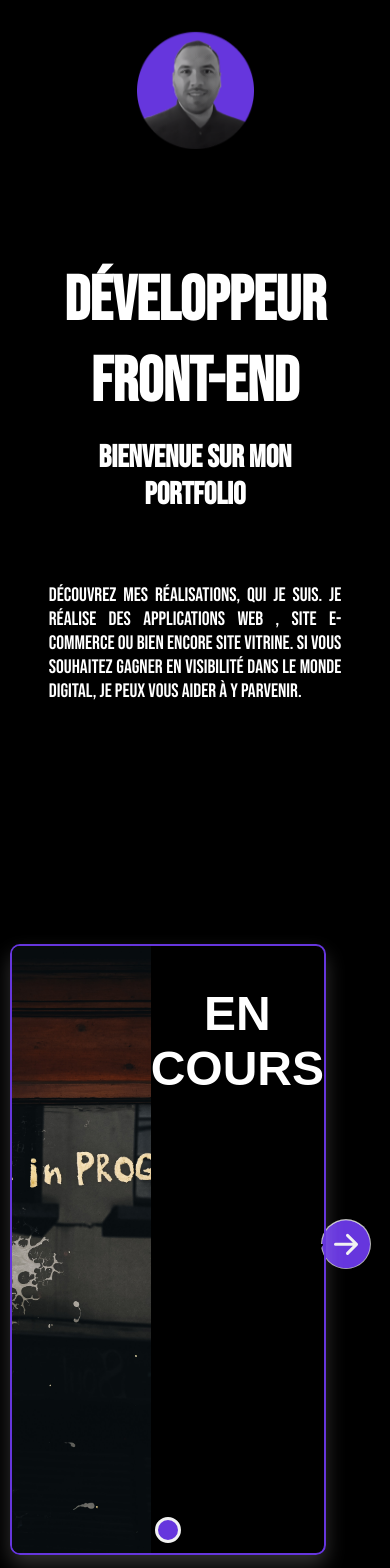
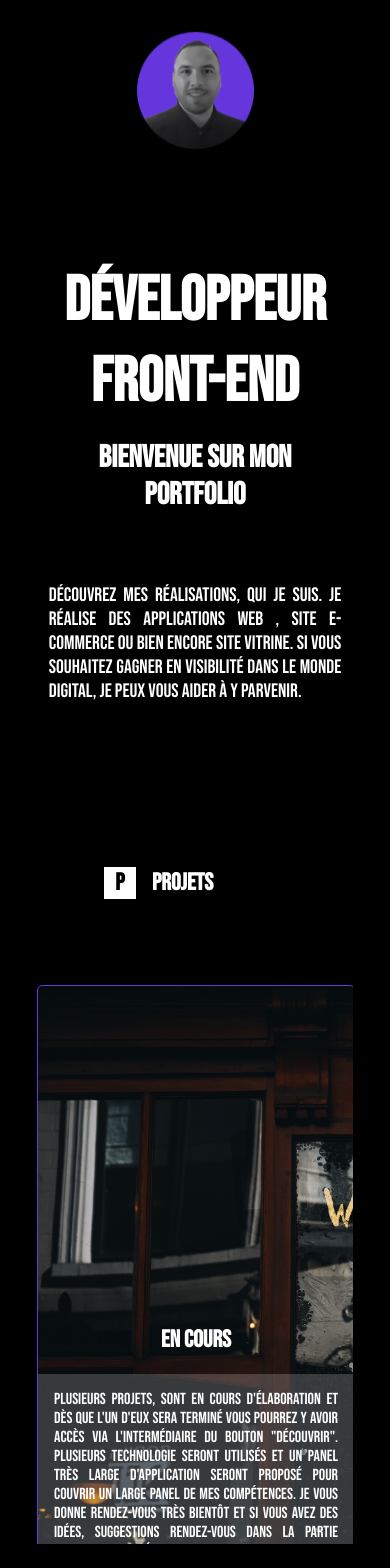
Before and after one commit to JoachimLem/portfolioJL, a React (Create React App) app: page / in a window 390 px wide. Shown: the top 1568 px of the page. Built offline with nearby package versions, Linux system fonts and the light colour scheme.

Commit message:
add view mobile for project section

```diff
--- a/package.json
+++ b/package.json
@@ -16,6 +16,7 @@
     "react-reveal": "^1.2.2",
     "react-scripts": "5.0.0",
     "react-scroll": "^1.8.4",
+    "swiper": "^8.0.6",
     "web-vitals": "^2.1.4"
   },
   "scripts": {
--- a/src/App.css
+++ b/src/App.css
@@ -12,9 +12,3 @@
 /*************************************/
 
 /*Mobile version*/
-
-@media screen {
-  .App {
-    width:100%;
-  }
-}
--- a/src/Components/DesignComponents/MiniLogo/miniLogo.css
+++ b/src/Components/DesignComponents/MiniLogo/miniLogo.css
@@ -14,8 +14,8 @@
 }
 
 .mini-logo {
-  width: 80px;
-  height: 80px;
+  width: 4rem;
+  height: 4rem;
   background-color: white;
   margin: 1rem;
   display: flex;
@@ -27,17 +27,22 @@
   font-style: normal;
   color: black;
   font-weight: 1000;
-  font-size: 3rem;
+  font-size: 2.5rem;
 }
 
-/*************************************/
-/*************************************/
-/*************************************/
+@media screen and (max-width:500px) {
+  .mini-logo {
+    width: 2rem;
+    height: 2rem;
+  }
+  .abreviation {
+    font-weight: 1000;
+    font-size:1.5rem;
+  }
 
-/*Mobile version*/
+  .logo-text {
+    font-size:1.5rem;
+  }
 
-@media screen and (max-width:500px) {
-.logo {
-  display:none;
-}
-}
+
+  }
--- a/src/Components/HomePage/homePage.css
+++ b/src/Components/HomePage/homePage.css
@@ -101,6 +101,9 @@
     align-items: center;
     height: 100vh;
   }
+  .homePage-logo{
+    display: none;
+  }
 
   .container-right{
     padding-top: 2rem;
--- a/src/Components/HomePage/index.js
+++ b/src/Components/HomePage/index.js
@@ -41,9 +41,12 @@ const HomePage = ({ id }) => {
     <section className='homePage' id={id} onWheel={scrollToSection} >
 
       <Fade top delay={1500} duration={1000}>
+        <div className='homePage-logo'>
           <MiniLogo
             textLogo={textLogo}
           />
+        </div>
+
       </Fade>
 
       <div className='homePage-container' >
--- a/src/Components/Projets/Slider/index.js
+++ b/src/Components/Projets/Slider/index.js
@@ -1,6 +1,12 @@
 import React, { useState } from 'react';
 import './slider.css';
 import BtnSlider from './BtnSlider';
+
+//import swiper for mobile view
+import { Swiper, SwiperSlide } from 'swiper/react';
+// Import Swiper styles
+import 'swiper/css';
+
 
 
 const cardsProjects = [
@@ -8,6 +14,39 @@ const cardsProjects = [
   {
     id: 1,
     title: 'EN COURS',
+    description: `Plusieurs projets, sont en cours d'élaboration et dès que l'un d'eux sera terminé vous pourrez y avoir accès via l'intermédiaire du bouton "Découvrir".
+
+    Plusieurs technologie seront utilisés et un panel très large d'application seront proposé pour couvrir un large panel de mes compétences.
+
+    Je vous donne rendez-vous très bientôt et si vous avez des idées, suggestions rendez-vous dans la partie Contact et envoyé moi un message.`,
+    image: '/assets/images/workInProgress.jpg',
+    link: 'www.google.com'
+  },
+  {
+    id: 2,
+    title: 'test',
+    description: `Plusieurs projets, sont en cours d'élaboration et dès que l'un d'eux sera terminé vous pourrez y avoir accès via l'intermédiaire du bouton "Découvrir".
+
+    Plusieurs technologie seront utilisés et un panel très large d'application seront proposé pour couvrir un large panel de mes compétences.
+
+    Je vous donne rendez-vous très bientôt et si vous avez des idées, suggestions rendez-vous dans la partie Contact et envoyé moi un message.`,
+    image: '/assets/images/workInProgress.jpg',
+    link: 'www.google.com'
+  },
+  {
+    id: 3,
+    title: 'EN roue libre',
+    description: `Plusieurs projets, sont en cours d'élaboration et dès que l'un d'eux sera terminé vous pourrez y avoir accès via l'intermédiaire du bouton "Découvrir".
+
+    Plusieurs technologie seront utilisés et un panel très large d'application seront proposé pour couvrir un large panel de mes compétences.
+
+    Je vous donne rendez-vous très bientôt et si vous avez des idées, suggestions rendez-vous dans la partie Contact et envoyé moi un message.`,
+    image: '/assets/images/workInProgress.jpg',
+    link: 'www.google.com'
+  },
+  {
+    id: 4,
+    title: 'test4 poto',
     description: `Plusieurs projets, sont en cours d'élaboration et dès que l'un d'eux sera terminé vous pourrez y avoir accès via l'intermédiaire du bouton "Découvrir".
 
     Plusieurs technologie seront utilisés et un panel très large d'application seront proposé pour couvrir un large panel de mes compétences.
@@ -86,6 +125,8 @@ export default function Slider() {
 
 
   return (
+    <div className="slider">
+
       <div className="container-button">
         <BtnSlider moveSlide={nextSlide} direction={"next"} />
         <BtnSlider moveSlide={prevSlide} direction={"prev"} />
@@ -131,5 +172,35 @@ export default function Slider() {
 
         </div>
       </div>
+
+       {/* For mobile version */}
+
+          <div className='swiper'>
+            <Swiper
+              spaceBetween={50}
+              slidesPerView={1}
+              onSlideChange={() => console.log('slide change')}
+              onSwiper={(swiper) => console.log(swiper)}
+              >
+              {cardsProjects.map((item) => {
+                return (
+              <SwiperSlide key={item.id}>
+                <div className='swiper-image'>
+                  <div className='swiper-description'>
+                    <h1 className='swiper-title'>{item.title}</h1>
+                    <p className='swiper-text'>{item.description}</p>
+                  </div>
+                </div>
+
+                </SwiperSlide>
+              )})}
+
+
+            </Swiper>
+
+
+          </div>
+
+    </div>
   )
 }
--- a/src/Components/Projets/Slider/slider.css
+++ b/src/Components/Projets/Slider/slider.css
@@ -126,3 +126,45 @@
 .dot.active {
   background: #6636dd;
 }
+
+.swiper{
+  display: none;
+}
+
+@media screen and (max-width:500px) {
+  .container-button{
+    display: none;
+  }
+  .swiper{
+  display: block;
+   width: 90%;
+   height:70vh;
+   color: #fff;
+   margin-top: 2rem;
+
+  }
+
+  .swiper-image{
+    background-image: url(/public/assets/images/workInProgress.jpg);
+    background-repeat: no-repeat;
+    background-size: cover;
+    object-fit: contain;
+    width: 100%;
+    height: 100%;
+    text-align: center;
+    display:flex;
+    flex-direction: column;
+    justify-content: end;
+    border: solid 1px #6636dd;
+    border-radius : 5px;
+
+  }
+
+  .swiper-text{
+    text-align: justify;
+    margin:0;
+    padding: 1rem;
+    background-color:rgba(243, 240, 240, 0.2);
+  }
+
+}
--- a/src/Components/Projets/projets.css
+++ b/src/Components/Projets/projets.css
@@ -3,3 +3,16 @@
   min-height: 100vh;
   position: relative;
 }
+
+/*************************************/
+/*************************************/
+/*************************************/
+
+/*Mobile version*/
+@media screen and (max-width:500px) {
+.logo-project{
+  display: flex;
+  justify-content: center;
+}
+
+}
--- a/src/Components/ScrollToTop/scrollToTop.css
+++ b/src/Components/ScrollToTop/scrollToTop.css
@@ -6,7 +6,6 @@
   bottom: 0;
   right: 0;
   margin: 0.5rem  0;
-
 
 }
 
@@ -18,3 +17,13 @@
   padding: 1rem;
   cursor: pointer;
 }
+
+
+@media screen and (max-width:500px) {
+  .index-container {
+    padding: 0.2rem;
+    margin: 0 0 1rem 0;
+    padding-right: 0.5rem;
+    text-align: center;
+  }
+  }
```
Also changed, not shown: 1 other file (tests, documents, lock files or other folders). Lines whose indentation alone changed are shown as unchanged.
